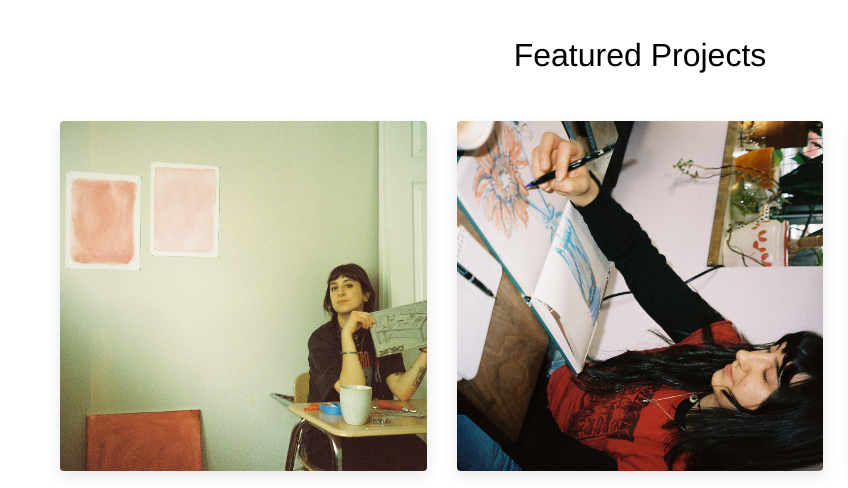
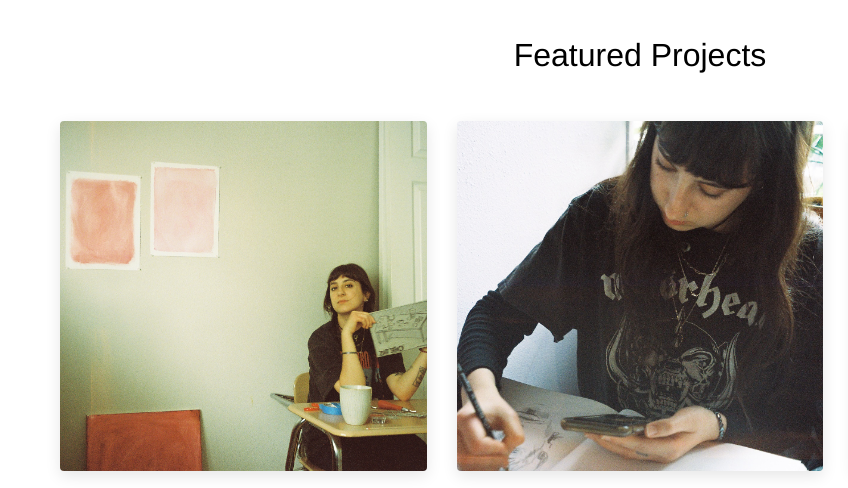
Before and after one commit to Sean-Michael/amieart-static, an Eleventy site: page src/index.njk in a window 1280 px wide. Shown: the part 428-916 px from the top of the page, 0-848 px from the left. Built offline with nearby package versions, Linux system fonts and the light colour scheme; Eleventy itself is replaced by a stand-in of ours; files that its build step writes are made by us from their sources; grey boxes are pictures that could not be loaded.

Commit message:
Update Projects “coffee-shop-drawings”

```diff
--- a/src/_projects/coffee-shop-drawings.md
+++ b/src/_projects/coffee-shop-drawings.md
@@ -1,7 +1,7 @@
 ---
 title: Coffee Shop Drawings
 description: "I like to draw at coffee shops with markers and colored pencils. "
-image: /images/uploads/r1-00727-002a.jpg
+image: /images/uploads/r1-01261-026a_original.jpg
 category: Drawing
 date: 2025-04-22T13:15:00.000Z
 artworks:
```
Also changed, not shown: src/images/uploads/r1-01261-026a_original.jpg (added).
